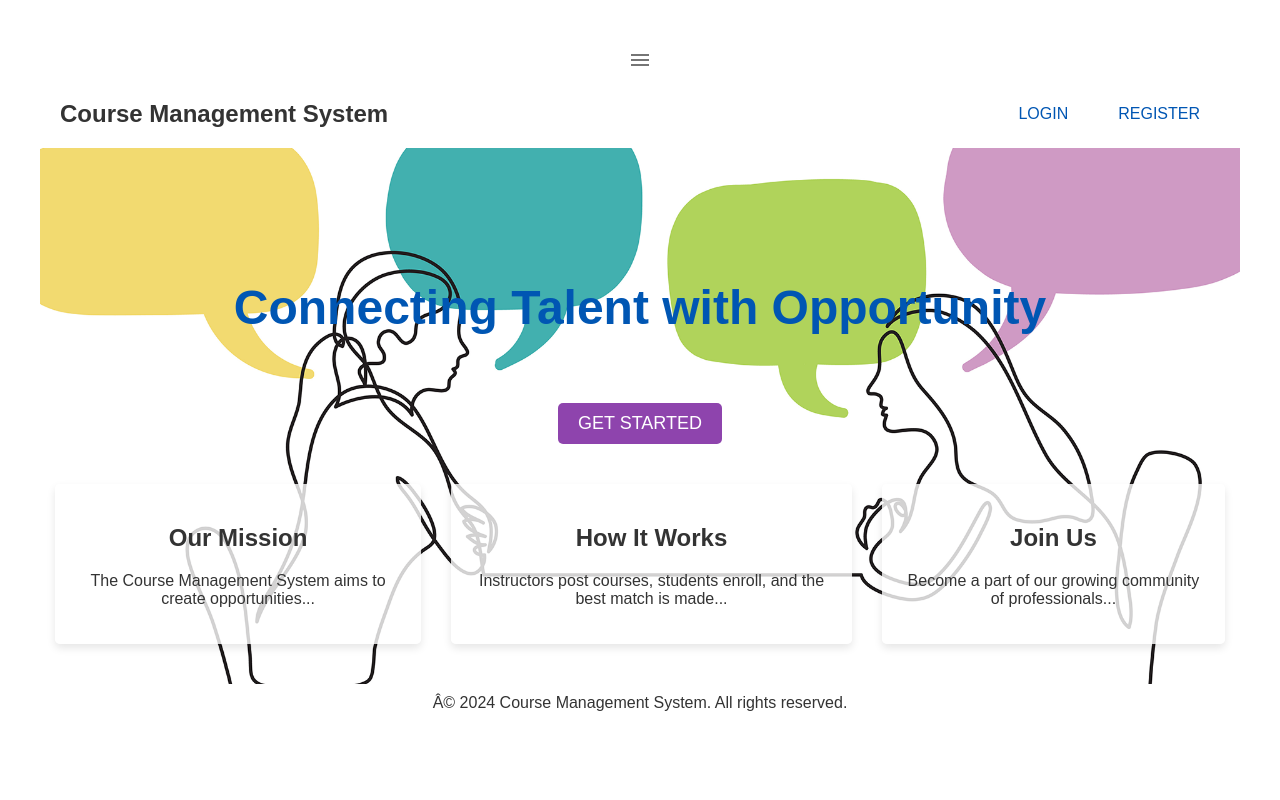
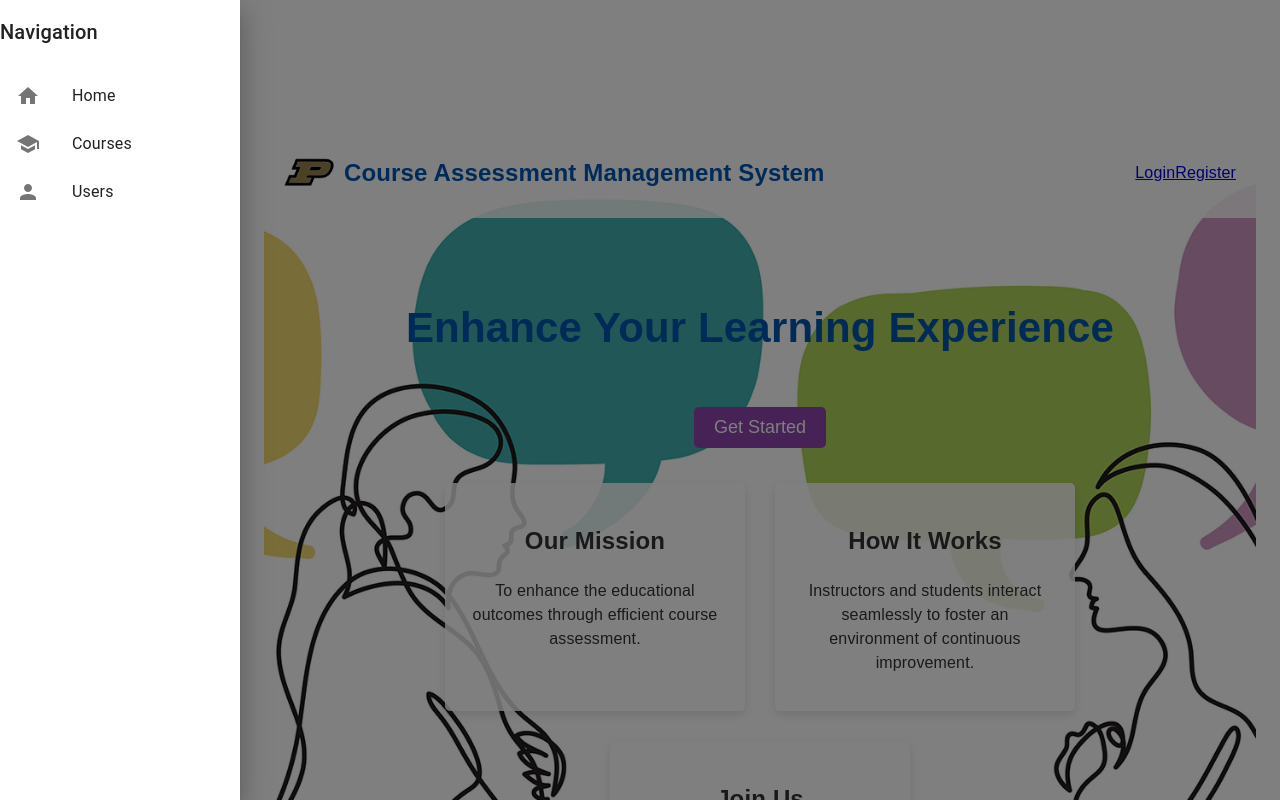
Before and after one commit to RishwanthPerumandla/course-management-system, a React (Vite) app in the folder frontend/: page / in a window 1280 px wide. Shown: the top 800 px of the page. Built offline with nearby package versions, Linux system fonts and the light colour scheme.

Commit message:
updated ui

```diff
--- a/frontend/src/App.jsx
+++ b/frontend/src/App.jsx
@@ -1,69 +1,81 @@
-import { useState } from 'react'
-import './App.css'
+import React from 'react';
 import { BrowserRouter, Routes, Route } from 'react-router-dom';
-import AuthForm from "./components/AuthForm"
-import Home from "./components/Home"
-import { AuthProvider } from './context/AuthContext'; // Import the AuthProvider
+import { Box, CssBaseline, Toolbar, Drawer } from '@mui/material';
+import { styled } from '@mui/material/styles';
+
+import AuthForm from "./components/AuthForm";
+import Home from "./components/Home";
+import { AuthProvider } from './context/AuthContext';
 import Dashboard from './components/Dashboard';
 import UserManagement from './components/UserManagement';
 import CourseManagement from './components/CourseManagement';
 import AssessmentManagement from './components/AssessmentManagement';
 import GradeManagement from './components/GradeManagement';
-import PrivateRoute from './components/PrivateRoute'; // You'll need to create this component
-import NotFound from './components/NotFound'; // You'll need to create this component
-import Sidebar  from './components/Sidebar';
-import UserList from './components/UserList';
-import UserEdit from './components/UserEdit';
+import NotFound from './components/NotFound';
+import Sidebar from './components/Sidebar';
 import CoursesPage from './components/CoursesPage';
 import CourseEdit from './components/CourseEdit';
 import CourseDetail from './components/CourseDetail';
+import UserList from './components/UserList';
+import UserEdit from './components/UserEdit';
+
+const drawerWidth = 240;
+
+const Main = styled('main', { shouldForwardProp: (prop) => prop !== 'open' })(({ theme, open }) => ({
+  flexGrow: 1,
+  padding: theme.spacing(3),
+  transition: theme.transitions.create('margin', {
+    easing: theme.transitions.easing.sharp,
+    duration: theme.transitions.duration.leavingScreen,
+  }),
+  marginLeft: 0,  // Set default margin when sidebar is closed
+  ...(open && {
+    marginLeft: drawerWidth,  // Adjust marginLeft when sidebar is open
+    transition: theme.transitions.create('margin', {
+      easing: theme.transitions.easing.easeOut,
+      duration: theme.transitions.duration.enteringScreen,
+    }),
+  }),
+}));
+
 function App() {
+  const [open, setOpen] = React.useState(true);
+
+  const handleDrawerOpen = () => {
+    setOpen(true);
+  };
+
+  const handleDrawerClose = () => {
+    setOpen(false);
+  };
 
   return (
-    <>
     <AuthProvider>
-
       <BrowserRouter>
-
-      <Sidebar />
-      <Routes>
-
-        <Route path="/login" element={<AuthForm />} />
-        <Route path="/" element={<Home />} />
-        <Route path="/dashboard" element={<PrivateRoute><Dashboard /></PrivateRoute>} />
-        <Route path="/profile" element={<PrivateRoute><Dashboard /></PrivateRoute>} />
-        <Route path="/admin/users" element={<PrivateRoute role="admin"><UserManagement /></PrivateRoute>} />
-        <Route path="/courses" element={<><CoursesPage /></>} />
-        {/* <Route path="/courses" element={<CoursesPage />} /> */}
-        <Route path="/courses/create" element={<PrivateRoute><CourseEdit /></PrivateRoute>} />
-        <Route path="/courses/edit/:courseId" element={<PrivateRoute><CourseEdit /></PrivateRoute>} />
-        <Route path="/courses/:courseId" element={<CourseDetail />} />
-
-        <Route path="/assessments" element={<PrivateRoute><AssessmentManagement /></PrivateRoute>} />
-        <Route path="/grades" element={<PrivateRoute><GradeManagement /></PrivateRoute>} />
-        <Route path="/users/" element={
-                        //  <PrivateRoute allowedRoles={['admin']}>
-                            <UserList />
-                        // </PrivateRoute>
-                        } />
-                        <Route path="/users/create" element={
-                         <PrivateRoute allowedRoles={['admin']}>
-                            <UserEdit  />
-                        </PrivateRoute>
-                        } />
-                        <Route path="/users/edit/:userId" element={
-                         <PrivateRoute allowedRoles={['admin']}>
-                            <UserEdit  />
-                        </PrivateRoute>
-                        } />
-
-        {/* Redirect or not found routes */}
-        <Route path="*" element={<NotFound />} />
-      </Routes>
+        <CssBaseline />
+        <Sidebar open={open} onOpen={handleDrawerOpen} onClose={handleDrawerClose} />
+        <Main open={open}>
+          <Toolbar />
+          <Routes>
+            <Route path="/" element={<Home />} />
+            <Route path="/login" element={<AuthForm />} />
+            {/* <Route path="/dashboard" element={<Dashboard />} /> */}
+            <Route path="/admin/users" element={<UserManagement />} />
+            <Route path="/courses" element={<CoursesPage />} />
+            <Route path="/courses/create" element={<CourseEdit />} />
+            <Route path="/courses/edit/:courseId" element={<CourseEdit />} />
+            <Route path="/courses/:courseId" element={<CourseDetail />} />
+            <Route path="/assessments" element={<AssessmentManagement />} />
+            <Route path="/grades" element={<GradeManagement />} />
+            <Route path="/users/" element={<UserList />} />
+            <Route path="/users/create" element={<UserEdit />} />
+            <Route path="/users/edit/:userId" element={<UserEdit />} />
+            <Route path="*" element={<NotFound />} />
+          </Routes>
+        </Main>
       </BrowserRouter>
     </AuthProvider>
-    </>
-  )
+  );
 }
 
-export default App
+export default App;
--- a/frontend/src/components/AuthForm.jsx
+++ b/frontend/src/components/AuthForm.jsx
@@ -1,8 +1,10 @@
-import React, { useState, useEffect} from 'react';
+import React, { useState, useEffect } from 'react';
 import { useNavigate } from 'react-router-dom';
 import { useAuth } from '../context/AuthContext';
 import axios from 'axios';
 import { TextField, Button, Typography, Container, Tab, Tabs, Box, FormControl, InputLabel, Select, MenuItem } from '@mui/material';
+import backgroundImage from '../assets/image.png'; // Replace with the path to your image
+import purdueLogo from '../assets/download.png';
 
 function AuthForm() {
     const { user } = useAuth(); // Retrieve the user object from AuthContext
@@ -24,7 +26,7 @@ function AuthForm() {
     // Redirect if already logged in
     useEffect(() => {
         if (user) {
-            navigate('/dashboard'); // or another route based on user role
+            navigate('/courses'); // or another route based on user role
         }
     }, [user, navigate]);
     const handleSubmit = async (event) => {
@@ -35,9 +37,9 @@ function AuthForm() {
             login(response.data.token, response.data.role);
             // Direct users based on their role
             if (response.data.role === "admin") {
-                navigate('/dashboard');
+                navigate('/courses');
             } else if (response.data.role === "instructor") {
-                navigate('/dashboard');
+                navigate('/courses');
             } else {
                 navigate('/'); // Default route if role is undefined or unexpected
             }
@@ -48,8 +50,18 @@ function AuthForm() {
     };
 
     return (
+        <div >
             <Container component="main" maxWidth="xs">
                 <Box sx={{ marginTop: 8, display: 'flex', flexDirection: 'column', alignItems: 'center' }}>
+                    <img src={purdueLogo} alt="Purdue University Logo" style={{ width: '100px', height: '100px' }} />
+                    <Typography component="h1" variant="h5" style={{ fontWeight: 'bold', fontSize: '40px' }}>
+    Purdue University
+</Typography>
+
+
+                    <Typography component="h1" variant="h5" style={{ color: '#cfb991', fontWeight: 'bold', textShadow: '2px 2px #000' }}>
+                        Fort Wayne
+                    </Typography>
                     <Tabs value={isLogin ? 0 : 1} onChange={() => setIsLogin(!isLogin)} aria-label="Login or Register">
                         <Tab label="Login" />
                         <Tab label="Register" />
@@ -72,7 +84,6 @@ function AuthForm() {
                                     value={formData.username}
                                     onChange={handleChange}
                                 />
-
                             </>
                         )}
                         <FormControl fullWidth margin="normal">
@@ -123,6 +134,7 @@ function AuthForm() {
                     </Box>
                 </Box>
             </Container>
+        </div>
     );
 }
 
--- a/frontend/src/components/CourseDetail.jsx
+++ b/frontend/src/components/CourseDetail.jsx
@@ -13,7 +13,7 @@ const CourseDetail = () => {
     const [allStudents, setAllStudents] = useState([]);
     const [showSelector, setShowSelector] = useState(false);
 
-    useEffect(() => {
+    // Define fetchCourseDetails as a standalone function so it can be called from multiple places
     const fetchCourseDetails = async () => {
         try {
             const responseCourse = await axiosWithAuth.get(`/courses/${courseId}`);
@@ -29,14 +29,18 @@ const CourseDetail = () => {
                 return acc;
             }, {});
             setGrades(gradesMap);
+
+            // Fetch all students (assuming the endpoint is `/students`)
+            const responseAllStudents = await axiosWithAuth.get('/students');
+            setAllStudents(responseAllStudents.data);
         } catch (error) {
             console.error('Failed to fetch course or students:', error);
         }
     };
 
+    useEffect(() => {
         fetchCourseDetails();
-    }, [courseId]);
-
+    }, [courseId]);  // Ensure fetchCourseDetails is only called when courseId changes
 
     const handleStudentsAdded = () => {
         // Refetch students to update the list after adding new ones
--- a/frontend/src/components/CoursesPage.jsx
+++ b/frontend/src/components/CoursesPage.jsx
@@ -1,7 +1,7 @@
 import React, { useState, useEffect } from 'react';
 import axiosWithAuth from './axiosWithAuth';
 import CourseCard from './CourseCard';
-import { Grid, Button } from '@mui/material';
+import { Grid, Button, Typography, Box } from '@mui/material';
 import { useNavigate } from 'react-router-dom';
 
 function CoursesPage() {
@@ -39,8 +39,13 @@ function CoursesPage() {
     };
 
     return (
-        <div>
-            <Button onClick={handleCreate} color="primary" variant="contained">Add New Course</Button>
+        <Box sx={{ flexGrow: 1, m: 3 }}>
+            <Typography variant="h4" sx={{ mb: 2 }}>
+                Course Management
+            </Typography>
+            <Button onClick={handleCreate} color="primary" variant="contained" sx={{ mb: 2 }}>
+                Add New Course
+            </Button>
             <Grid container spacing={2}>
                 {courses.map(course => (
                     <Grid item key={course._id} xs={12} sm={6} md={4}>
@@ -52,7 +57,7 @@ function CoursesPage() {
                     </Grid>
                 ))}
             </Grid>
-        </div>
+        </Box>
     );
 }
 
--- a/frontend/src/components/Home.jsx
+++ b/frontend/src/components/Home.jsx
@@ -1,14 +1,13 @@
 import React from 'react';
-import backgroundImage from '../assets/image.png'; // Replace with the path to your image
+import backgroundImage from '../assets/image.png'; // Background image for the hero section
+import universityLogo from '../assets/download.png'; // Logo image path
 
 const Home = () => {
   const styles = {
     container: {
       display: 'flex',
       flexDirection: 'column',
-      // minHeight: '100vh',
-      // height:'100vh',
-      // width: '100vw',
+      minHeight: '100vh',
       fontFamily: 'Arial, sans-serif',
       color: '#333',
       backgroundImage: `url(${backgroundImage})`,
@@ -21,31 +20,47 @@ const Home = () => {
       justifyContent: 'space-between',
       alignItems: 'center',
       padding: '20px',
-      backgroundColor: 'rgba(255, 255, 255, 1)', // Semi-transparent white
+      backgroundColor: 'rgba(255, 255, 255, 0.85)',
     },
     logo: {
       fontWeight: 'bold',
       fontSize: '24px',
     },
+    leftSection: {
+      display: 'flex',
+      alignItems: 'center',
+    },
+    logoImage: {
+      width: '50px',
+      height: '50px',
+      marginRight: '10px',
+    },
+    universityName: {
+      fontWeight: 'bold',
+      fontSize: '24px',
+      color: '#0056b3',
+    },
     nav: {
       '& a': {
         textDecoration: 'none',
         color: '#0056b3',
-        margin: ' 10px',
+        padding: '10px 20px',
+        borderRadius: '5px',
+        border: '1px solid #0056b3',
+        margin: '0 10px',
+        display: 'inline-block',
       },
     },
     main: {
       textAlign: 'center',
-      flex: '1', // Take remaining vertical space
-      paddingTop: '100px', // Adjust as needed
+      flex: '1',
+      paddingTop: '50px',
+      paddingBottom: '50px',
     },
     title: {
-      fontSize: '48px',
+      fontSize: '42px',
       color: '#0056b3',
-    },
-    subtitle: {
-      fontSize: '20px',
-      margin: '20px 0',
+      fontWeight: 'bold',
     },
     button: {
       padding: '10px 20px',
@@ -55,71 +70,66 @@ const Home = () => {
       border: 'none',
       borderRadius: '5px',
       cursor: 'pointer',
+      marginTop: '20px',
     },
     sections: {
       display: 'flex',
       justifyContent: 'center',
-      margin: '40px 0',
+      flexWrap: 'wrap',
+      padding: '20px',
     },
     section: {
-      margin: '0 15px',
+      margin: '15px',
       padding: '20px',
       boxShadow: '0 4px 8px rgba(0, 0, 0, 0.1)',
       borderRadius: '5px',
-      backgroundColor: 'rgba(255, 255, 255, 0.8)',
-      //width: '300px', // Adjust as needed
+      backgroundColor: 'rgba(255, 255, 255, 0.85)',
+      width: '300px',
     },
     footer: {
       textAlign: 'center',
       padding: '10px 0',
-      backgroundColor: 'rgba(255, 255, 255, 1)', // Semi-transparent white
-      marginTop: 'auto', // Push the footer to the bottom
-    },
-    registerButton: {
-        marginLeft: '20px', // Adjust the margin as necessary
-      },
-      navLink: {
-        textDecoration: 'none',
-        color: '#0056b3',
-        margin: '0 10px',
-        padding: '5px 10px',
-        display: 'inline-block', // To allow margin to take effect
-      },
+      backgroundColor: 'rgba(255, 255, 255, 0.85)',
+      color: '#333',
+    }
   };
 
   return (
     <div style={styles.container}>
       <header style={styles.header}>
-        <div style={styles.logo}>Course Management System</div>
+        <div style={styles.leftSection}>
+          <img src={universityLogo} alt="University Logo" style={styles.logoImage} />
+          <div>
+            <div style={styles.universityName}>Course Assessment Management System</div>
+          </div>
+        </div>
         <nav style={styles.nav}>
-          <a href="/login" style={styles.navLink}>LOGIN</a>
-          <a href="/login" style={{ ...styles.navLink, ...styles.registerButton }}>REGISTER</a>
+          <a href="/login" style={styles.navLink}>Login</a>
+          <a href="/register" style={styles.navLink}>Register</a>
         </nav>
       </header>
 
       <main style={styles.main}>
-        <h1 style={styles.title}>Connecting Talent with Opportunity</h1>
-        <br />
-        <br />
-        <button style={styles.button}>GET STARTED</button>
+        <h1 style={styles.title}>Enhance Your Learning Experience</h1>
+        <button style={styles.button} onClick={() => alert('Getting Started!')}>Get Started</button>
         <div style={styles.sections}>
           <div style={styles.section}>
             <h2>Our Mission</h2>
-            <p>The Course Management System aims to create opportunities...</p>
+            <p>To enhance the educational outcomes through efficient course assessment.</p>
           </div>
           <div style={styles.section}>
             <h2>How It Works</h2>
-            <p>Instructors post courses, students enroll, and the best match is made...</p>
+            <p>Instructors and students interact seamlessly to foster an environment of continuous improvement.</p>
           </div>
           <div style={styles.section}>
             <h2>Join Us</h2>
-            <p>Become a part of our growing community of professionals...</p>
+            <p>Start managing and assessing courses effectively today.</p>
           </div>
         </div>
       </main>
 
       <footer style={styles.footer}>
-        Â© 2024 Course Management System. All rights reserved.
+        © 2024 Course Assessment Management System. All rights reserved.
       </footer>
     </div>
   );
--- a/frontend/src/components/Sidebar.jsx
+++ b/frontend/src/components/Sidebar.jsx
@@ -1,61 +1,49 @@
 // src/components/Sidebar.jsx
 import React from 'react';
-import { Drawer, List, ListItem, ListItemIcon, ListItemText, IconButton, Typography, Box } from '@mui/material';
+import { Drawer, List, ListItem, ListItemIcon, IconButton,ListItemText, Typography, Box } from '@mui/material';
 import MenuIcon from '@mui/icons-material/Menu';
 import HomeIcon from '@mui/icons-material/Home';
-import UserIcon from '@mui/icons-material/Person';
-import SurveyIcon from '@mui/icons-material/Assessment';
+import SchoolIcon from '@mui/icons-material/School';
+import PersonIcon from '@mui/icons-material/Person'; // Assuming you're using this for users
 import { useNavigate } from 'react-router-dom';
-import { useAuth } from '../context/AuthContext'; // Assuming useAuth provides user role
+const drawerWidth = 240;
 
-const Sidebar = () => {
-    const [isOpen, setIsOpen] = React.useState(false);
-    const { userRole } = useAuth();
+const Sidebar = ({ open, onOpen, onClose }) => {
   const navigate = useNavigate();
-
-    const toggleDrawer = (open) => (event) => {
-        if (event.type === 'keydown' && (event.key === 'Tab' || event.key === 'Shift')) {
-            return;
-        }
-        setIsOpen(open);
-    };
 
   const menuItems = [
     { text: 'Home', icon: <HomeIcon />, path: '/' },
-        { text: 'Courses', icon: <SurveyIcon />, path: '/courses' },
-        { text: 'Profile', icon: <SurveyIcon />, path: '/profile' },
-        // ...(userRole === 'admin' ? [{ text: 'Create Survey', icon: <SurveyIcon />, path: '/surveys/create' }] : []),
-        ...(userRole === 'admin' ? [{ text: 'Users', icon: <UserIcon />, path: '/users/' }] : []),
-        // ...(userRole === 'admin' ? [{ text: 'Responses', icon: <UserIcon />, path: '/responses/' }] : [])
+    { text: 'Courses', icon: <SchoolIcon />, path: '/courses' },
+    { text: 'Users', icon: <PersonIcon />, path: '/users/' }
   ];
-
-    const handleNavigation = (path) => {
-        navigate(path);
-        setIsOpen(false); // Close the drawer upon selection
-    };
 
   return (
     <div>
-            <IconButton onClick={toggleDrawer(true)}>
+
+    <IconButton onClick={onOpen} style={{ color: '#007bff' }} aria-label="open drawer">
                 <MenuIcon />
             </IconButton>
     <Drawer
-                anchor="left"
-                open={isOpen}
-                onClose={toggleDrawer(false)}
+      open={open}
+      onClose={onClose}
+      sx={{
+        width: drawerWidth,
+        '& .MuiDrawer-paper': {
+          width: drawerWidth,
+          boxSizing: 'border-box',
+        },
+      }}
     >
       <Box
-                    sx={{ width: 250 }}
+        sx={{ width: drawerWidth }}
         role="presentation"
-                    onClick={toggleDrawer(false)}
-                    onKeyDown={toggleDrawer(false)}
       >
-                    <Typography variant="h6" sx={{ my: 2, ml: 1 }}>
-                        Menu
+        <Typography variant="h6" sx={{ my: 2 }}>
+          Navigation
         </Typography>
         <List>
           {menuItems.map((item, index) => (
-                            <ListItem button key={index} onClick={() => handleNavigation(item.path)}>
+            <ListItem button key={index} onClick={() => { navigate(item.path); onClose(); }}>
               <ListItemIcon>{item.icon}</ListItemIcon>
               <ListItemText primary={item.text} />
             </ListItem>
```
Also changed, not shown: frontend/src/assets/download.png (added). Lines whose indentation alone changed are shown as unchanged.
